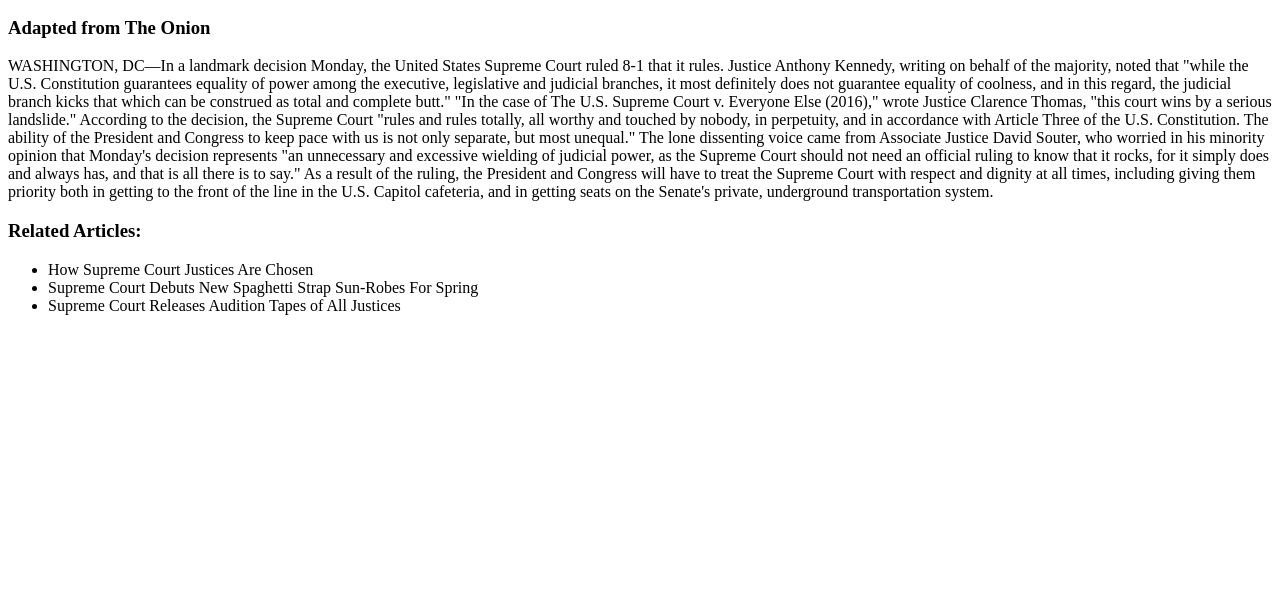
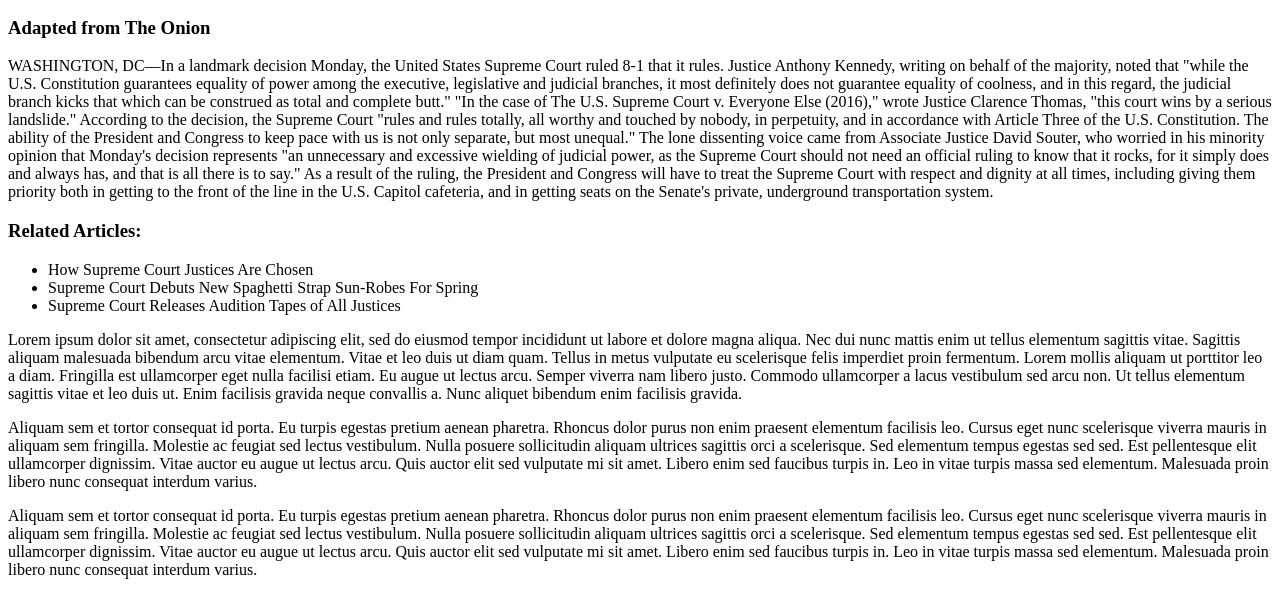
Before and after one commit to Cardinal02/git, a plain HTML site: page index.html in a window 1280 px wide. Shown: the part 980-1575 px from the top of the page. Before the commit the page ends 1311 px from the top, so only its background shows below. Drawn offline with Linux system fonts and the light colour scheme.

Commit message:
Adding html

```diff
--- a/index.html
+++ b/index.html
@@ -41,5 +41,8 @@
       <li>Supreme Court Debuts New Spaghetti Strap Sun-Robes For Spring</li>
       <li> Supreme Court Releases Audition Tapes of All Justices</li>
       </ul>
-  </body>
+      <p>Lorem ipsum dolor sit amet, consectetur adipiscing elit, sed do eiusmod tempor incididunt ut labore et dolore magna aliqua. Nec dui nunc mattis enim ut tellus elementum sagittis vitae. Sagittis aliquam malesuada bibendum arcu vitae elementum. Vitae et leo duis ut diam quam. Tellus in metus vulputate eu scelerisque felis imperdiet proin fermentum. Lorem mollis aliquam ut porttitor leo a diam. Fringilla est ullamcorper eget nulla facilisi etiam. Eu augue ut lectus arcu. Semper viverra nam libero justo. Commodo ullamcorper a lacus vestibulum sed arcu non. Ut tellus elementum sagittis vitae et leo duis ut. Enim facilisis gravida neque convallis a. Nunc aliquet bibendum enim facilisis gravida.</p>
+      <p>Aliquam sem et tortor consequat id porta. Eu turpis egestas pretium aenean pharetra. Rhoncus dolor purus non enim praesent elementum facilisis leo. Cursus eget nunc scelerisque viverra mauris in aliquam sem fringilla. Molestie ac feugiat sed lectus vestibulum. Nulla posuere sollicitudin aliquam ultrices sagittis orci a scelerisque. Sed elementum tempus egestas sed sed. Est pellentesque elit ullamcorper dignissim. Vitae auctor eu augue ut lectus arcu. Quis auctor elit sed vulputate mi sit amet. Libero enim sed faucibus turpis in. Leo in vitae turpis massa sed elementum. Malesuada proin libero nunc consequat interdum varius.</p>
+      <p>Aliquam sem et tortor consequat id porta. Eu turpis egestas pretium aenean pharetra. Rhoncus dolor purus non enim praesent elementum facilisis leo. Cursus eget nunc scelerisque viverra mauris in aliquam sem fringilla. Molestie ac feugiat sed lectus vestibulum. Nulla posuere sollicitudin aliquam ultrices sagittis orci a scelerisque. Sed elementum tempus egestas sed sed. Est pellentesque elit ullamcorper dignissim. Vitae auctor eu augue ut lectus arcu. Quis auctor elit sed vulputate mi sit amet. Libero enim sed faucibus turpis in. Leo in vitae turpis massa sed elementum. Malesuada proin libero nunc consequat interdum varius.</p>
+    </body>
 </html>
```
